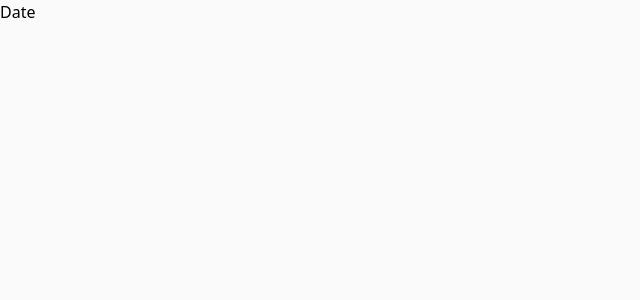
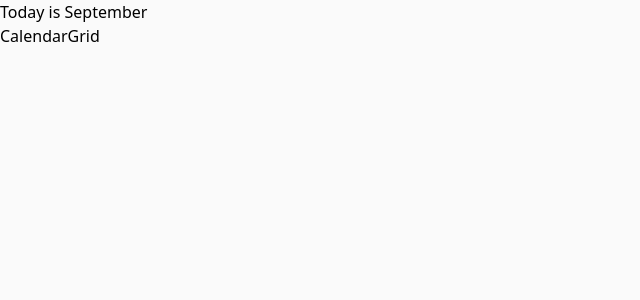
Before and after one commit to Masseh2025/CalendarV1, a React (Vite) app: page / in a window 1280 px wide. Shown: the top 300 px of the page, without its empty margins (0-640 px from the left). Built offline with nearby package versions, Linux system fonts and the light colour scheme.

Commit message:
I added months to calender

```diff
--- a/package.json
+++ b/package.json
@@ -11,6 +11,7 @@
   },
   "dependencies": {
     "@tailwindcss/vite": "^4.1.13",
+    "date-fns": "^4.1.0",
     "react": "^19.1.1",
     "react-dom": "^19.1.1",
     "tailwindcss": "^4.1.13"
--- a/src/App.tsx
+++ b/src/App.tsx
@@ -3,9 +3,7 @@ import "./index.css";
 export default function App() {
   return (
     <>
-      <main>
-        <Calendar />
-      </main>
+      <Calendar />
     </>
   );
 }
--- a/src/Calendar.tsx
+++ b/src/Calendar.tsx
@@ -1,7 +1,26 @@
+import { useEffect, useState } from "react";
+import { CalendarGrid } from "./CalendarGrid";
+import { CalendarHeader } from "./CalendarHeader";
+
 export function Calendar() {
+  const [date, setDate] = useState<Date>(() => new Date());
+
+  useEffect(() => {
+    const interval = setInterval(() => {
+      if (date.getDay() === new Date().getDate()) {
+        setDate(new Date());
+      }
+      console.log(date);
+      console.log(date.getMonth());
+    }, 6000); // Every minute
+
+    return () => clearInterval(interval);
+  }, [date]);
+
   return (
-    <div className="bg-neutral-50 w-full h-screen">
-      <h1>Date</h1>
-    </div>
+    <main className="bg-neutral-50 w-full h-screen">
+      <CalendarHeader month={date.getMonth()} />
+      <CalendarGrid />
+    </main>
   );
 }
--- /dev/null
+++ b/src/CalendarGrid.tsx
@@ -0,0 +1,3 @@
+export function CalendarGrid() {
+  return <div className="">CalendarGrid</div>;
+}
--- /dev/null
+++ b/src/CalendarHeader.tsx
@@ -0,0 +1,27 @@
+type CalendarHeaderType = {
+  month: number;
+};
+
+export function CalendarHeader({ month }: CalendarHeaderType) {
+  return (
+    <div>
+      <h1>Today is {monthNames[month]}</h1>
+    </div>
+  );
+}
+
+const monthNames = [
+  "January",
+  "February",
+  "March",
+  "April",
+  "May",
+  "June",
+  "July",
+  "August",
+  "September",
+  "October",
+  "November",
+  "December",
+  ``,
+];
```
Also changed, not shown: src/utils/dateUtils.ts (added), 1 other file (tests, documents, lock files or other folders).
